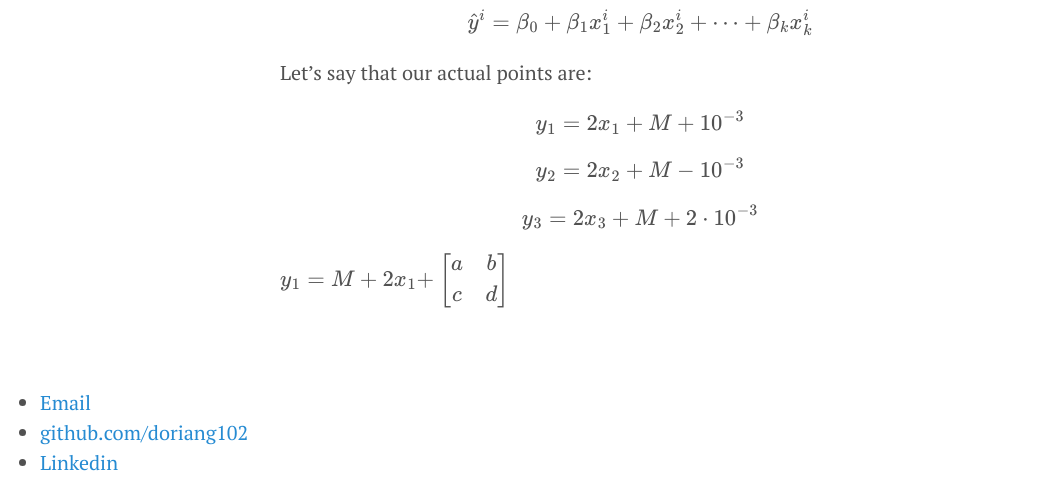
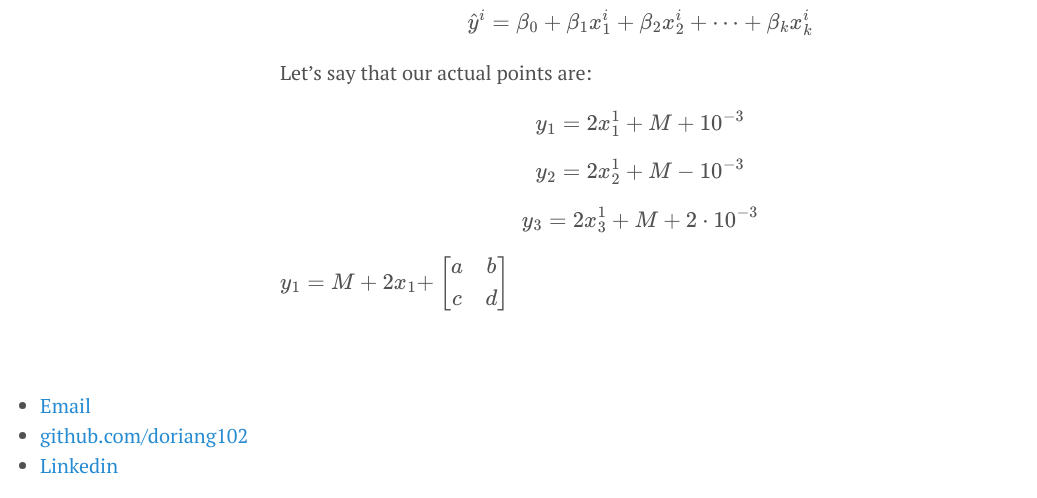
Before and after one commit to doriang102/doriang102.github.io, a Jekyll site: the page built from _posts/2017-07-04-Introduction-To-Regression-In-Progress.md, in a window 1280 px wide and 900 px high, scrolled down 3535 px. Shown: the part 399-897 px from the top of the window, without its empty margins (0-1037 px from the left). Built offline with Jekyll 4.4.1, drawn with Linux system fonts in a browser that asks for light colours; our own code applies the rules of GitHub Pages for plain Markdown files; formulas are drawn with MathJax 3.

Commit message:
Update 2017-07-04-Introduction-To-Regression-In-Progress.md

```diff
--- a/_posts/2017-07-04-Introduction-To-Regression-In-Progress.md
+++ b/_posts/2017-07-04-Introduction-To-Regression-In-Progress.md
@@ -115,11 +115,11 @@
 
 Let's say that our actual points are:
 
-$$y_1 = 2x_1 + M + 10^{-3}$$
+$$y_1 = 2x_1^1 + M + 10^{-3}$$
 
-$$y_2 = 2x_2 + M - 10^{-3}$$
+$$y_2 = 2x_2^1 + M - 10^{-3}$$
 
-$$y_3 = 2x_3 + M + 2\cdot 10^{-3}$$
+$$y_3 = 2x_3^1 + M + 2\cdot 10^{-3}$$
 
 $$ y_1 = M + 2x_1 + $$
 $$\begin{bmatrix}a & b\\c & d\end{bmatrix}$$
```
